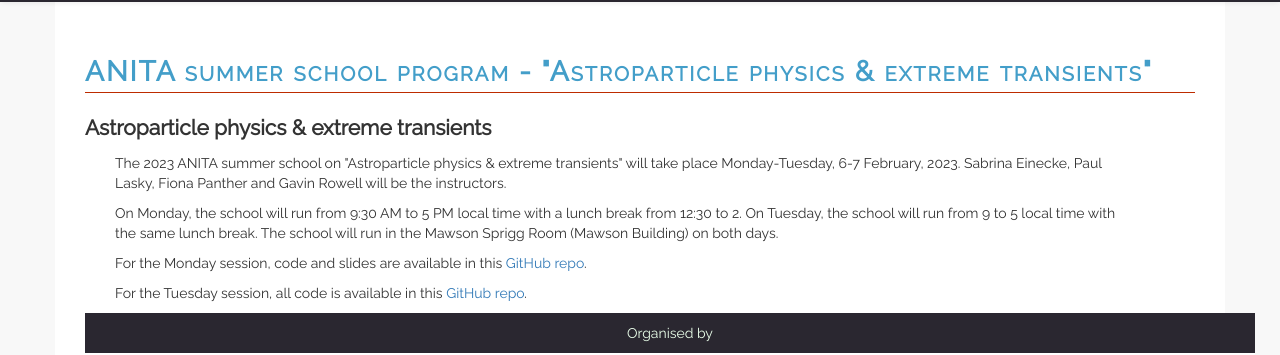
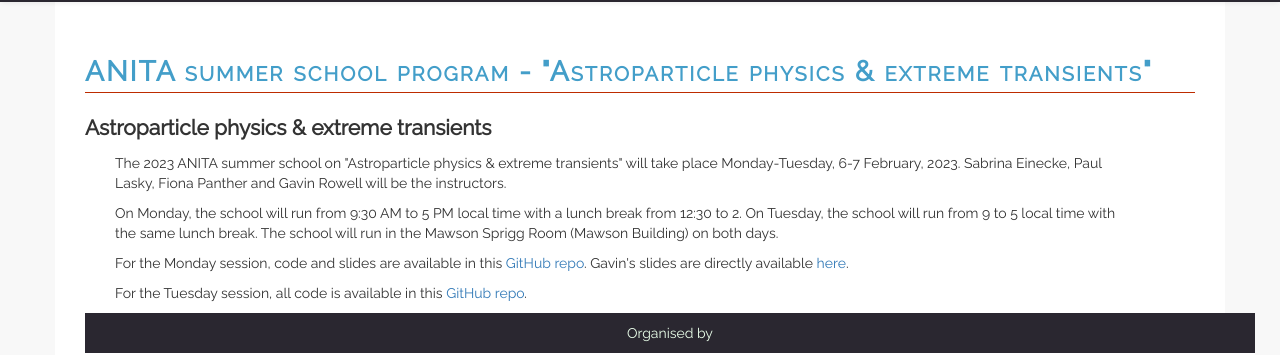
Before and after one commit to asa-anita/workshop2024, a plain HTML site: page school.html in a window 1280 px wide. Shown: the part 257-612 px from the top of the page. Drawn offline with nearby package versions, Linux system fonts and the light colour scheme; files whose address does not match are found by name.

Commit message:
Monday school

```diff
--- a/school.html
+++ b/school.html
@@ -47,7 +47,8 @@ Sabrina Einecke, Paul Lasky, Fiona Panther and Gavin Rowell will be the instruct
 run from 9 to 5 local time with the same lunch break.  The school will run in the Mawson Sprigg Room (Mawson Building) on both
 days.</p>
 
-<p> For the Monday session, code and slides are available in this <A HREF="https://github.com/seinecke/anita23"> GitHub repo</A>.</p>
+<p> For the Monday session, code and slides are available in this <A HREF="https://github.com/seinecke/anita23"> GitHub repo</A>.
+Gavin's slides are directly available <A HREF="gpr-lectures.pdf">here</A>.</p>
 
 <p> For the Tuesday session, all code is available in this <A HREF="https://github.com/fipanther/anita23"> GitHub repo</A>.</p>
 
```
Also changed, not shown: 1 other file.
